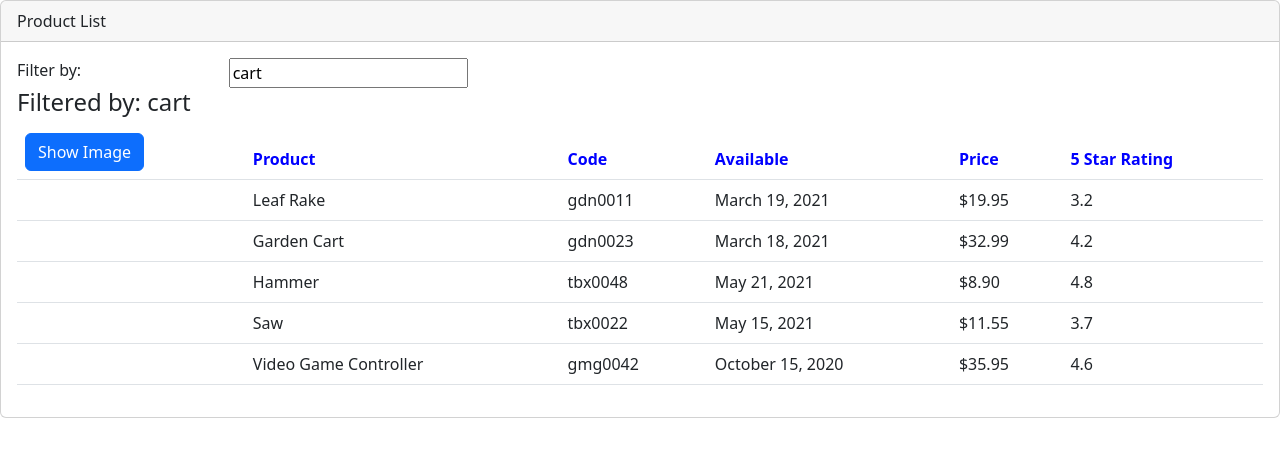
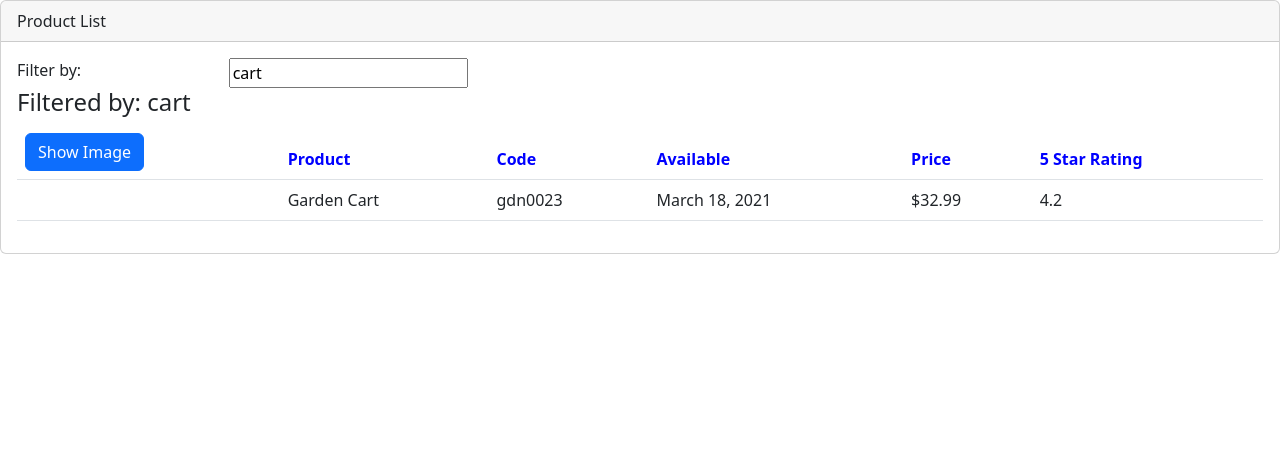
Before and after one commit to koechcoding/angular-practitioner, an Angular app: page / in a window 1280 px wide. Shown: the top 456 px of the page. Built offline with nearby package versions, Linux system fonts and the light colour scheme.

Commit message:
filter products

```diff
--- a/src/app/products/product-list.component.html
+++ b/src/app/products/product-list.component.html
@@ -33,7 +33,7 @@
                     </tr>
                 </thead>
                 <tbody>
-                    <tr *ngFor="let product of products">
+                    <tr *ngFor="let product of filteredProducts">
                         <td>
                             <img *ngIf="showImage" [src]='product.imageUrl'
                              [title]='product.productName'
--- a/src/app/products/product-list.component.ts
+++ b/src/app/products/product-list.component.ts
@@ -20,6 +20,14 @@
     set listFilter(value: string){
         this._listFilter = value;
         console.log('In setter:', value);
+        this.filteredProducts = this.performFilter(value);
+    }
+
+    performFilter(filterBy:string):IProduct[]{
+        filterBy = filterBy.toLocaleLowerCase();
+        return this.products.filter((product:IProduct)=>
+          product.productName.toLocaleLowerCase().includes(filterBy)
+        )
     }
 
     toggleImage():void{
@@ -29,6 +37,8 @@
     ngOnInit(): void {
         this.listFilter = 'cart';
     }
+
+    filteredProducts:IProduct[]=[];
     products: IProduct[] = [
             {
               "productId": 1,
```
